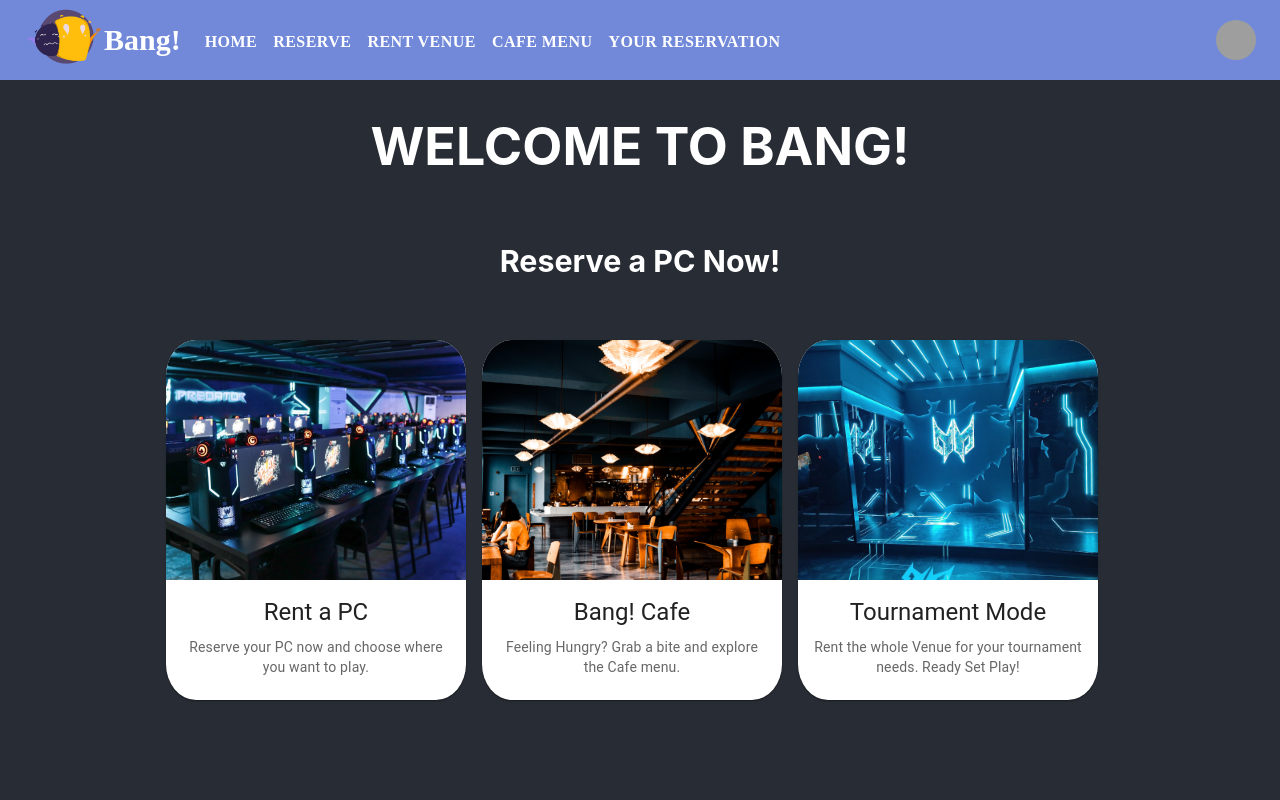
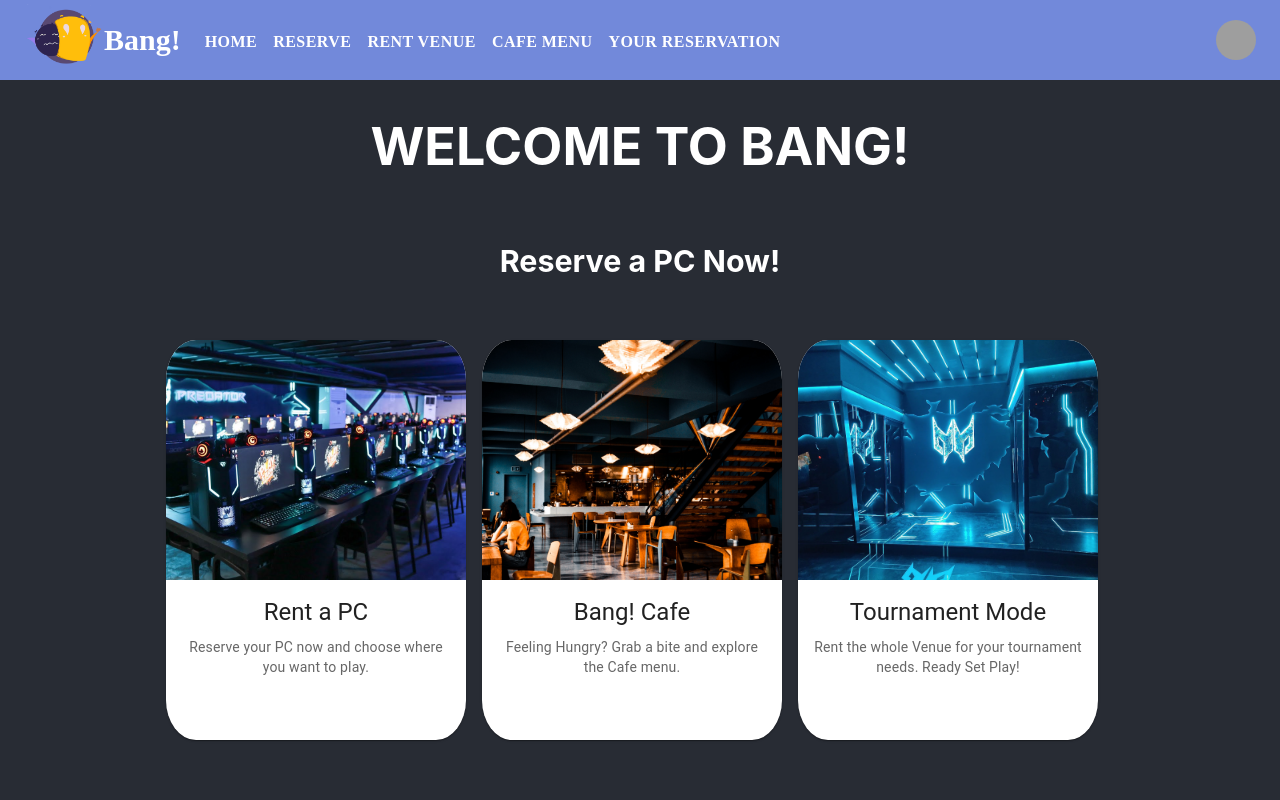
Before and after one commit to joshuatabs/bang_icrs_frontend, a React (Create React App) app in the folder bang_frontend/: page /dashboard in a window 1280 px wide. Shown: the top 800 px of the page. Built offline with nearby package versions, Linux system fonts and the light colour scheme; grey boxes are pictures that could not be loaded.

Commit message:
Update Dashboard

```diff
--- /dev/null
+++ b/bang_frontend/src/components/css/DashCard.css
@@ -0,0 +1,8 @@
+a {
+    text-decoration: none;
+}
+
+a :hover{
+    color: rgb(16, 162, 247);
+    text-shadow: 3px;
+}
--- a/bang_frontend/src/components/global/DashCard.tsx
+++ b/bang_frontend/src/components/global/DashCard.tsx
@@ -3,16 +3,20 @@ import Card from '@mui/material/Card';
 import CardContent from '@mui/material/CardContent';
 import CardMedia from '@mui/material/CardMedia';
 import Typography from '@mui/material/Typography';
+import '../css/DashCard.css'
 
-export interface CardDetails{
-    title:string;
+export interface CardDetails {
+  title: string;
   image: string;
   description: string;
+  link: string;
 }
 
-export default function DashCard(props:CardDetails) {
+export default function DashCard(props: CardDetails) {
   return (
-    <Card sx={{ borderRadius:'10%', maxWidth: 345, textAlign: 'left', marginBottom:'1rem', marginRight: '1rem', width: 300, height: 400, boxShadow:'invert'}}>
+
+    <a href={props.link}>
+      <Card sx={{ borderRadius: '10%', maxWidth: 345, textAlign: 'left', marginBottom: '1rem', marginRight: '1rem', width: 300, height: 400, boxShadow: 'invert' }} className='card'>
         <CardMedia
           component="img"
           height="240"
@@ -20,18 +24,16 @@ export default function DashCard(props:CardDetails) {
           alt="image"
         />
         <CardContent>
-        <Typography gutterBottom variant="h5" component="div" sx={{textAlign: 'center'}}>
+          <Typography gutterBottom variant="h5" component="div" sx={{ textAlign: 'center' }}>
             {props.title}
           </Typography>
-        <Typography variant="body2" color="text.secondary" sx={{textAlign: 'center'}}>
+          <Typography variant="body2" color="text.secondary" sx={{ textAlign: 'center' }}>
             {props.description}
           </Typography>
         </CardContent>
         <CardActions>
-        <Button size="small" color="primary" variant='contained'>
-          Proceed
-        </Button>
         </CardActions>
       </Card>
+    </a>
   );
 }
--- a/bang_frontend/src/components/pages/Dashboard.tsx
+++ b/bang_frontend/src/components/pages/Dashboard.tsx
@@ -1,12 +1,12 @@
 import ResponsiveAppBar from '../global/navbar';
-import Card, { CardDetails } from '../global/Card';
+import Card, { CardDetails } from '../global/DashCard';
 
 export default function Dashboard() {
 
   const iCard:CardDetails[] = [
-    {title:'Rent a PC', image:'/static/images/Dashboard/pc_room.jpg', description:'Reserve your PC now and choose where you want to play.'},
-    {title:'Bang! Cafe', image:'/static/images/Dashboard/dark_cafe.jpg', description:'Feeling Hungry? Grab a bite and explore the Cafe menu.'},
-    {title:'Tournament Mode', image:'/static/images/Dashboard/tournament.jpg', description:'Rent the whole Venue for your tournament needs. Ready Set Play!'},
+    {title:'Rent a PC', image:'/static/images/Dashboard/pc_room.jpg', description:'Reserve your PC now and choose where you want to play.', link:'/roommenu'},
+    {title:'Bang! Cafe', image:'/static/images/Dashboard/dark_cafe.jpg', description:'Feeling Hungry? Grab a bite and explore the Cafe menu.', link:'/foodmainmenu'},
+    {title:'Tournament Mode', image:'/static/images/Dashboard/tournament.jpg', description:'Rent the whole Venue for your tournament needs. Ready Set Play!', link:'/rent'},
   ]
 
   return (
@@ -18,7 +18,7 @@ export default function Dashboard() {
         <br></br>
         <div className='CARDS'>
           {iCard.map((item, i)=>
-            <Card key={i} title={item.title} image={item.image} description={item.description}/>
+            <Card key={i} title={item.title} image={item.image} description={item.description} link={item.link}/>
           )}
         </div>
       </header>
```
Lines whose indentation alone changed are shown as unchanged.
